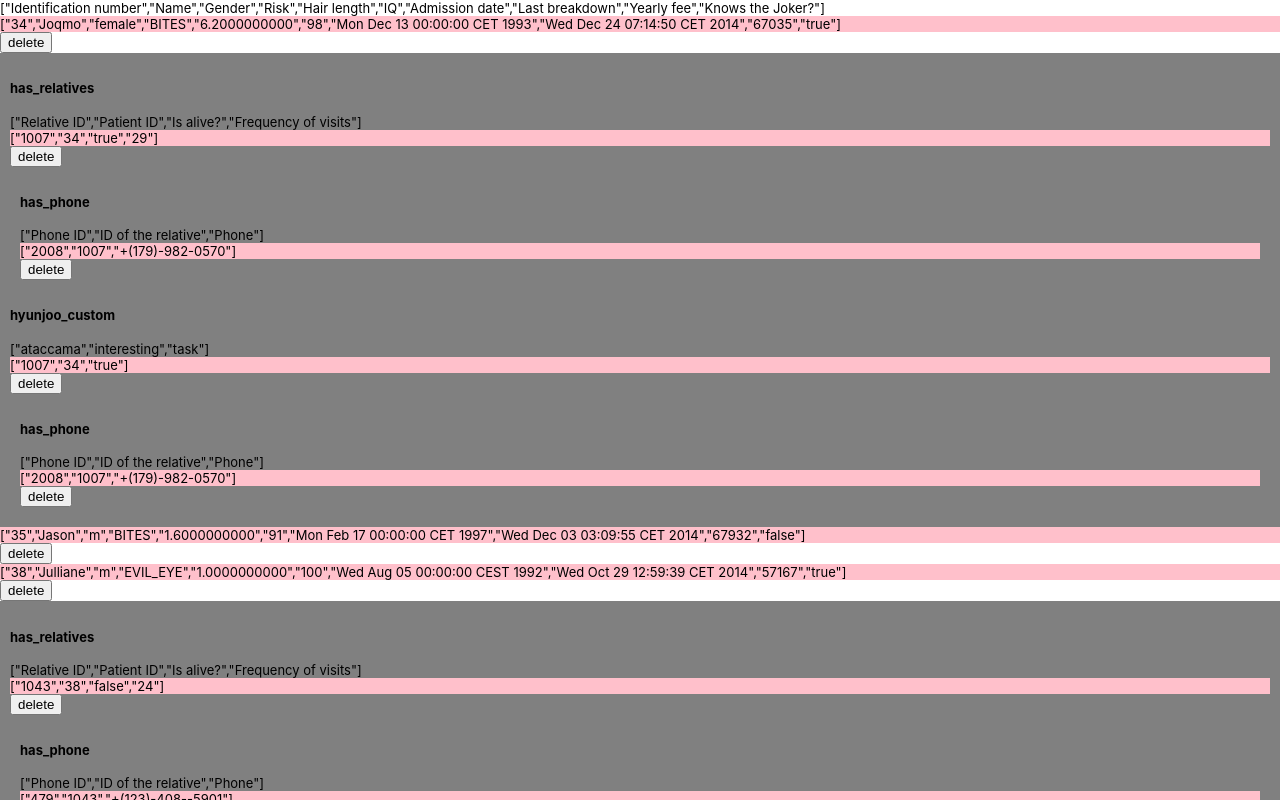
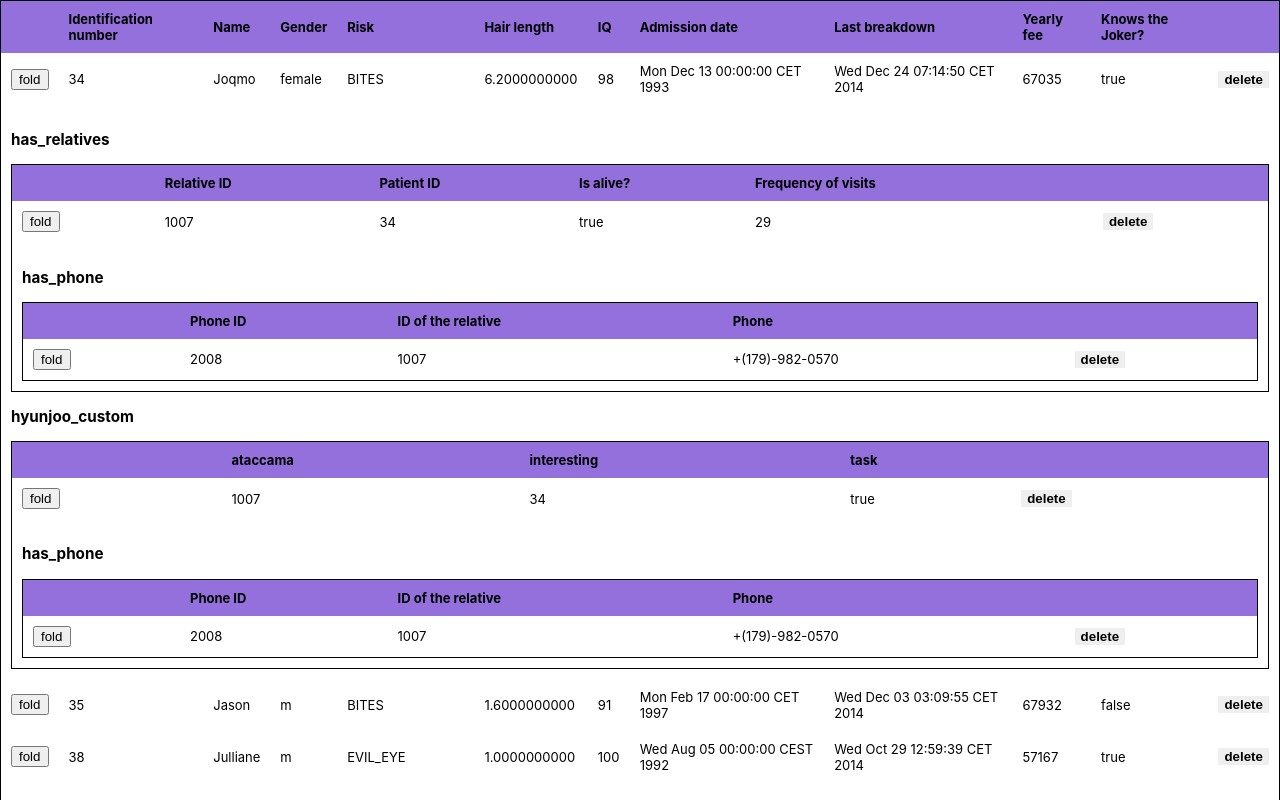
Before and after one commit to hyeonjoo/nested-table, a Next.js app: page / in a window 1280 px wide. Shown: the top 800 px of the page. Built offline with nearby package versions, Linux system fonts and the light colour scheme.

Commit message:
feat: create and apply columns component

```diff
--- /dev/null
+++ b/components/modules/Columns.tsx
@@ -0,0 +1,19 @@
+import { HTMLAttributes } from "react";
+
+interface ColumnsProps extends HTMLAttributes<HTMLTableColElement> {
+  data: string[];
+}
+
+const Columns = ({ data }: ColumnsProps) => {
+  return (
+    <>
+      {data.map((value, index) => (
+        <td key={index} style={{ flex: "1 1 0" }}>
+          {value}
+        </td>
+      ))}
+    </>
+  );
+};
+
+export default Columns;
--- a/components/modules/Row.tsx
+++ b/components/modules/Row.tsx
@@ -1,14 +1,15 @@
 import { useStore } from "@store/StoreProvider";
 import { autorun } from "mobx";
 import { observer } from "mobx-react-lite";
-import Record from "model/Record";
+import Record from "@models/Record";
+import Columns from "./Columns";
 
-interface RowComp {
+interface RowProps {
   record: Record;
   index: number;
 }
 
-const Row = observer(({ record, index }: RowComp) => {
+const Row = observer(({ record, index }: RowProps) => {
   const store = useStore();
   const kids = record.kids;
 
@@ -18,26 +19,42 @@ const Row = observer(({ record, index }: RowComp) => {
   });
   return (
     <>
-      <div style={{ backgroundColor: "pink" }}>
-        {JSON.stringify(Object.values(record.data))}
-      </div>
-      <button onClick={() => record.removeMe(index, store)}>delete</button>
+      <tr>
+        <td>
+          <button>fold</button>
+        </td>
+        <Columns data={Object.values(record.data)} />
+        <td>
+          <button
+            className="btn-delete"
+            onClick={() => record.removeMe(index, store)}
+          >
+            delete
+          </button>
+        </td>
+      </tr>
       {Object.keys(kids).length > 0 ? (
-        <div style={{ backgroundColor: "grey", padding: "10px" }}>
-          {Object.keys(kids).map((kidName, ind) => (
-            <div key={ind}>
-              <h4>{kidName}</h4>
+        <tr>
+          <td colSpan={20}>
+            {Object.keys(kids).map((kidName, ind) => (
               <div>
-                {JSON.stringify(Object.keys(kids[kidName].records[0].data))}
+                <h3>{kidName}</h3>
+                <table key={ind}>
+                  <tr className="column-names">
+                    <td>{/*Fold Button */}</td>
+                    <Columns
+                      data={Object.keys(kids[kidName].records[0].data)}
+                    />
+                    <td>{/* Delete Button */}</td>
+                  </tr>
+                  {kids[kidName].records.map((rec, inde) => (
+                    <Row key={inde} index={inde} record={rec} />
+                  ))}
+                </table>
               </div>
-              <div>
-                {kids[kidName].records.map((rec, inde) => (
-                  <Row key={inde} index={inde} record={rec}></Row>
-                ))}
-              </div>
-            </div>
-          ))}
-        </div>
+            ))}
+          </td>
+        </tr>
       ) : null}
     </>
   );
--- a/pages/index.tsx
+++ b/pages/index.tsx
@@ -1,3 +1,4 @@
+import Columns from "@components/modules/Columns";
 import Row from "@components/modules/Row";
 import Container from "@components/templates/Container";
 import { useStore } from "@store/StoreProvider";
@@ -18,16 +19,18 @@ const IndexPage = observer(() => {
   return (
     <Container>
       {records?.length > 0 ? (
-        <>
-          <div>{JSON.stringify(Object.keys(records[0].data))}</div>
-          <div>
-            {records.map((record, ind) => (
-              <Row key={ind} index={ind} record={record} />
-            ))}
-          </div>
-        </>
+        <table>
+          <tr className="column-names">
+            <td>{/* Fold Button */}</td>
+            <Columns data={Object.keys(records[0].data)} />
+            <td>{/* Delete Button */}</td>
+          </tr>
+          {records.map((record, ind) => (
+            <Row key={ind} index={ind} record={record} />
+          ))}
+        </table>
       ) : (
-        <div>Empty :)</div>
+        <h2>Empty :)</h2>
       )}
     </Container>
   );
```
